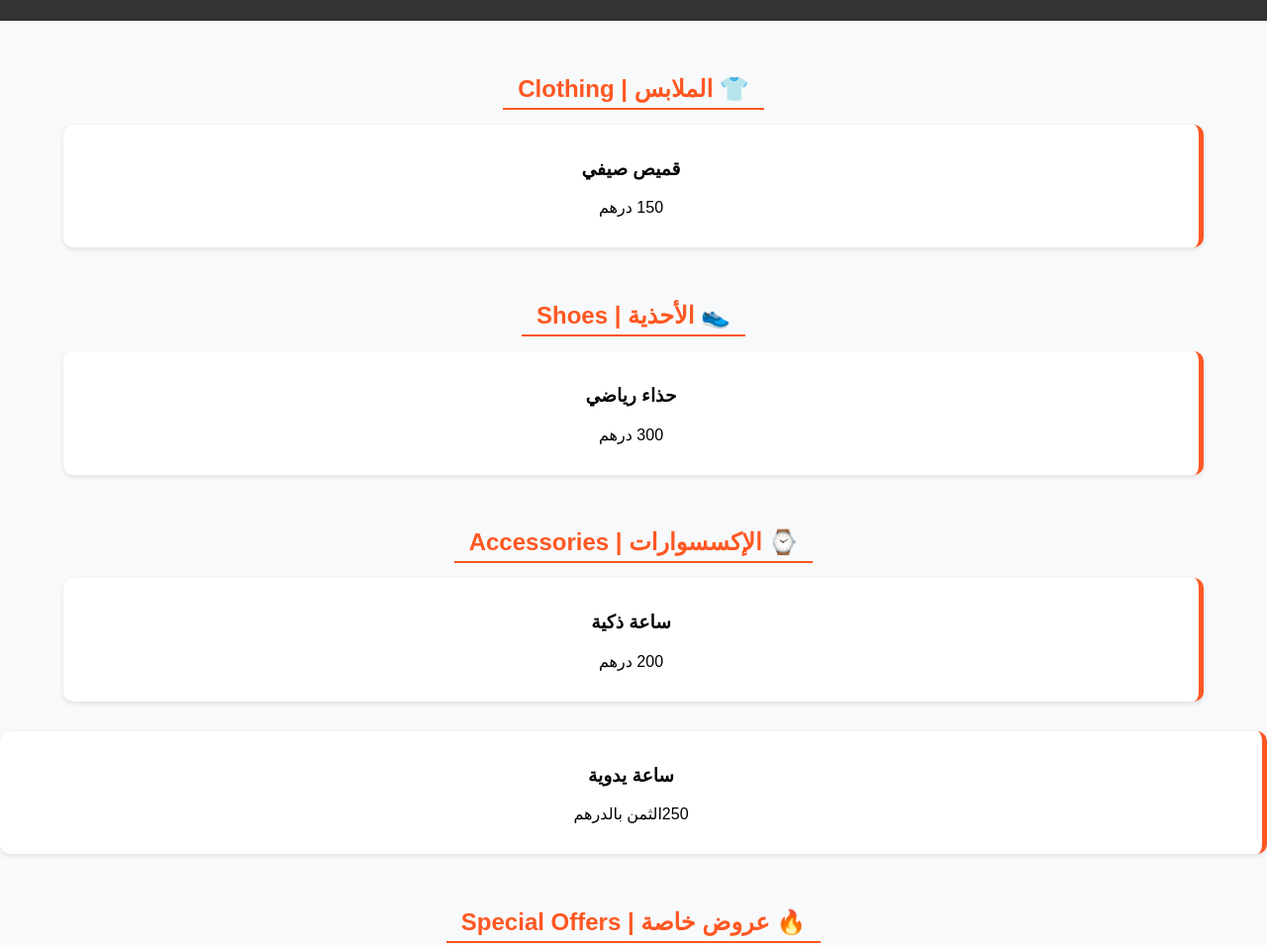
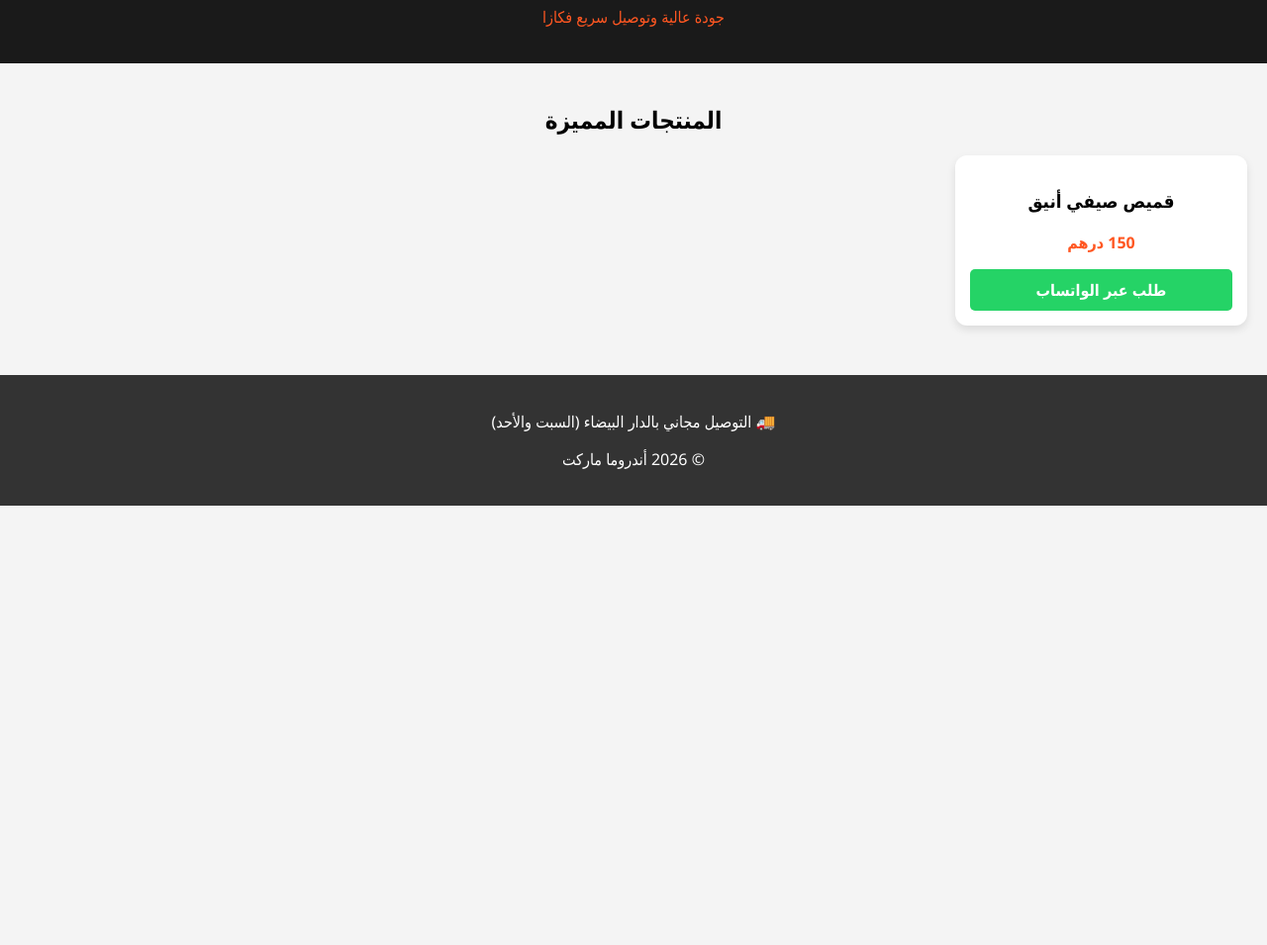
Before and after one commit to hamzaalaaroussii-hub/andromeda-market, a plain HTML site: page index.html in a window 1280 px wide. Shown: the part 100-1055 px from the top of the page at 99% size. After the commit the page ends 800 px from the top, so only its background shows below. Drawn offline with Linux system fonts and the light colour scheme.

Commit message:
Update index.html

```diff
--- a/index.html
+++ b/index.html
@@ -3,58 +3,38 @@
 <head>
     <meta charset="UTF-8">
     <meta name="viewport" content="width=device-width, initial-scale=1.0">
-    <title>Andromeda Market | أندروما ماركت</title>
+    <title>أندروما ماركت | Andromeda Market</title>
     <style>
-        body { font-family: Arial, sans-serif; background-color: #f8f9fa; margin: 0; text-align: center; }
-        header { background: #333; color: white; padding: 20px; }
-        .section { margin: 30px auto; width: 90%; }
-        .cat-title { color: #ff5722; border-bottom: 2px solid #ff5722; display: inline-block; padding: 5px 15px; margin-bottom: 15px; }
-        .grid { display: grid; grid-template-columns: repeat(auto-fit, minmax(200px, 1fr)); gap: 15px; }
-        .product-card { background: white; padding: 15px; border-radius: 10px; box-shadow: 0 2px 5px rgba(0,0,0,0.1); border-right: 5px solid #ff5722; }
-        .footer { background: #222; color: white; padding: 30px; margin-top: 40px; }
-        .btn-wa { background: #25d366; color: white; padding: 15px 30px; text-decoration: none; border-radius: 50px; font-weight: bold; }
+        body { font-family: 'Segoe UI', Tahoma, Geneva, Verdana, sans-serif; background: #f4f4f4; margin: 0; padding: 0; }
+        header { background: #1a1a1a; color: #ff5722; padding: 20px; text-align: center; }
+        .container { padding: 20px; }
+        .product-grid { display: grid; grid-template-columns: repeat(auto-fill, minmax(280px, 1fr)); gap: 20px; }
+        .card { background: white; padding: 15px; border-radius: 12px; box-shadow: 0 4px 8px rgba(0,0,0,0.1); text-align: center; }
+        .btn { display: block; background: #25d366; color: white; padding: 10px; margin-top: 10px; text-decoration: none; border-radius: 5px; font-weight: bold; }
+        .footer { background: #333; color: white; text-align: center; padding: 20px; margin-top: 30px; }
     </style>
 </head>
 <body>
 
-    <header><h1>Andromeda Market | أندروما ماركت</h1></header>
+    <header>
+        <h1>أندروما ماركت | Andromeda Market</h1>
+        <p>جودة عالية وتوصيل سريع فكازا</p>
+    </header>
 
-    <div class="section">
-        <h2 class="cat-title">👕 الملابس | Clothing</h2>
-        <div class="grid">
-            <div class="product-card"><h3>قميص صيفي</h3><p>150 درهم</p></div>
-        </div>
-    </div>
-
-    <div class="section">
-        <h2 class="cat-title">👟 الأحذية | Shoes</h2>
-        <div class="grid">
-            <div class="product-card"><h3>حذاء رياضي</h3><p>300 درهم</p></div>
-        </div>
-    </div>
-
-    <div class="section">
-        <h2 class="cat-title">⌚ الإكسسوارات | Accessories</h2>
-        <div class="grid">
-            <div class="product-card"><h3>ساعة ذكية</h3><p>200 درهم</p></div>
-        </div>
-    </div>
-    <div class="product-card">
-    <h3>ساعة يدوية </h3>
-    <p>250الثمن بالدرهم</p>
-</div>
-
-    <div class="section">
-        <h2 class="cat-title">🔥 عروض خاصة | Special Offers</h2>
-        <div class="grid">
-            <div class="product-card"><h3>تخفيضات نهاية الأسبوع</h3><p>تصفح كل التخفيضات</p></div>
-        </div>
+    <div class="container">
+        <h2 style="text-align: center;">المنتجات المميزة</h2>
+        <div class="product-grid">
+            <div class="card">
+                <h3>قميص صيفي أنيق</h3>
+                <p style="color: #ff5722; font-weight: bold;">150 درهم</p>
+                <a href="https://wa.me/212649766611?text=بغيت نشري قميص صيفي" class="btn">طلب عبر الواتساب</a>
+            </div>
+            </div>
     </div>
 
     <div class="footer">
-        <h3>للطلب والاستفسار:</h3>
-        <a href="https://wa.me/212649766611" class="btn-wa">تواصل معنا عبر الواتساب</a>
-        <p style="margin-top:20px;">🚚 التوصيل مجاني بالدار البيضاء (السبت والأحد) | 50 درهم لباقي المدن</p>
+        <p>🚚 التوصيل مجاني بالدار البيضاء (السبت والأحد)</p>
+        <p>&copy; 2026 أندروما ماركت</p>
     </div>
 
 </body>
```
